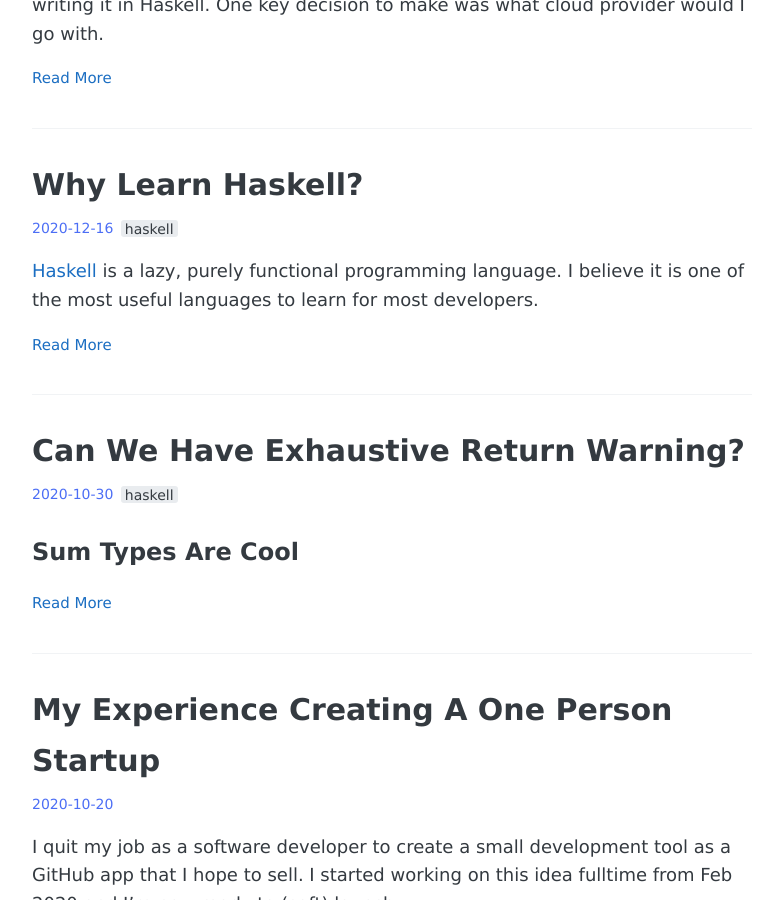
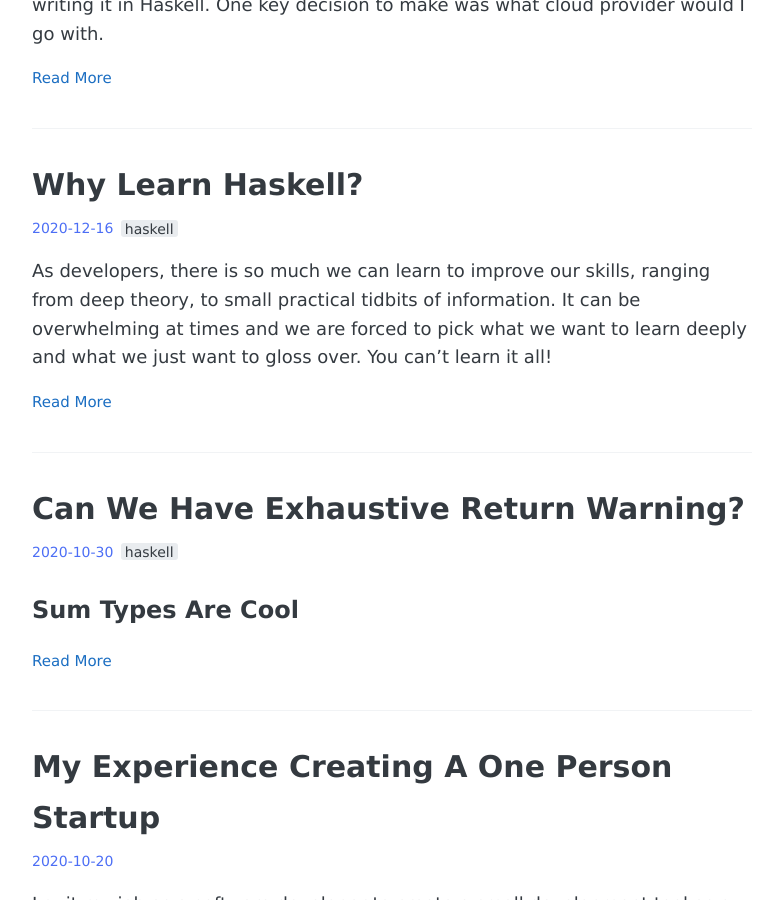
Before and after one commit to AlistairB/alistairb.github.io, a Jekyll site: the page built from index.html, in a window 1280 px wide and 900 px high, scrolled down 634 px. Shown: the whole window, without its empty margins (248-1025 px from the left). Built offline with Jekyll 4.4.1, drawn with Linux system fonts in a browser that asks for light colours; the list of posts is cut into pages by our own code.

Commit message:
Working through the why learn Hasklel post

```diff
--- a/_posts/2020-12-16-why-learn-haskell.md
+++ b/_posts/2020-12-16-why-learn-haskell.md
@@ -5,26 +5,65 @@ tags: [haskell]
 comments: true
 ---
 
-[Haskell](https://www.haskell.org/) is a lazy, purely functional programming language. I believe it is one of the most useful languages to learn for most developers.
+As developers, there is so much we can learn to improve our skills, ranging from deep theory, to small practical tidbits of information. It can be overwhelming at times and we are forced to pick what we want to learn deeply and what we just want to gloss over. You can't learn it all!
 
-## Why Learn Any New Language
+My belief is that in terms of _long term_ improvement, learning [Haskell](https://www.haskell.org/) is one of the best ways to up your raw programming ability.
+
+<img class="center-image" width="400" src="https://i.imgflip.com/537cg3.jpg" alt="Haskell meme"/>
+
+## Why Learn any new Language
 
 Learning a new programming language is a great way to improve as a programmer. Each language has its own unique take on things and will have some great ideas.
 
-I ended up working in Ruby for a few years when at the time I was much more interested in working in Scala. I was sad about this at the time. However, learning Ruby ended up teaching me quite a lot. For example, I had not done strict TDD before which is very popular in Ruby. I learnt the pros and cons of this approach and I can now apply it well when needed.
+I ended up working in Ruby for a few years when at the time I was much more interested in working in Scala. I was sad about this at the time. However, I saw many cool things about Ruby and it ended up teaching me a lot. For example, I had not done strict TDD before which is very popular in Ruby. I learnt the pros and cons of this approach and I can now apply it well when needed.
 
 Usually these new learnings are not strictly tied to the new language. You can take them and use them in many different programming languages.
 
-## Ok but why learn Haskell
+<img class="center-image" width="400" src="https://i.imgflip.com/537dq5.jpg" alt="Haskell meme"/>
+
+## Ok but why Learn Haskell
 
 When learning a new programming language, it is usually best to choose some language that is very different from your known programming languages. For example, if you know Ruby you probably wouldn't get a huge amount out of learning Python, as they are quite similar.
 
-Most developers are more familiar with object orientated languages which is why learning a functional language can be so fruitful. And indeed, functional programming principles can be applied in OO style lanugages.
+Haskell is very different from mainstream popular programming languages in a few ways.
+
+<img class="center-image" width="400" src="https://i.imgflip.com/537g0e.jpg" alt="Haskell meme"/>
 
 ### Functional Programming
 
+Haskell is a purely functional programming (FP) language.
+
+* It uses FP from the ground up. The whole ecosystem builds on these concepts, so you can't avoid them.
+* It is pure. It does not have unconstrained side effects, so you need to learn the FP way of handling them.
+* It's implementation closely mirrors the math behind FP, so you are learning something close to the real concepts.
+
+Haskell actually inspired a lot of the [FP implementations](https://docs.microsoft.com/en-us/dotnet/csharp/programming-guide/concepts/linq/) in more popular languages. So knowing FP in Haskell will make these simpler implementations easy to understand. You will also understand the background of it and how it is supposed to be used.
+
+<img class="center-image" width="400" src="https://i.imgflip.com/537fk6.jpg" alt="Haskell meme"/>
+
 ### Static Type Checking
 
-## Haskell Teaches You These
+Haskell builds on [type theory](https://en.wikipedia.org/wiki/Type_theory) and has an advanced type checker. This includes 'type-level' programming, or code that is run by the compiler at compile time, not at run time.
+
+TODO link to type checkers
+
+Like how many mainstream languages are getting FP features, they are also getting (more sophisiticated) type checkers. Again, if you are learn Haskell these simpler type systems should be easy to use.
+
+<img class="center-image" width="400" src="https://i.imgflip.com/537gu8.jpg" alt="Haskell meme"/>
 
 ## You Can Use Haskell In Prod
+
+There are even fancier languages than Haskell. Not more advanced in all ways, but that take a specific idea and go much further than Haskell. Notably, Idris and Agda. However, you can't really use these langauges in prod. Either because they are too immature, or they aren't really designed for it.
+
+Haskell on the other hand is a sweet spot where it is highly advanced, but you can (and many companies do) use it in prod.
+
+This means:
+
+* You can learn Haskell by building real things.
+* One day you might be able to just use Haskell directly, not do FP in OO languages ;)
+
+## Expect Some Friction
+
+## Haskell Is Fun
+
+<img class="center-image" width="400" src="https://i.imgflip.com/537i18.jpg" alt="Haskell meme"/>
```
